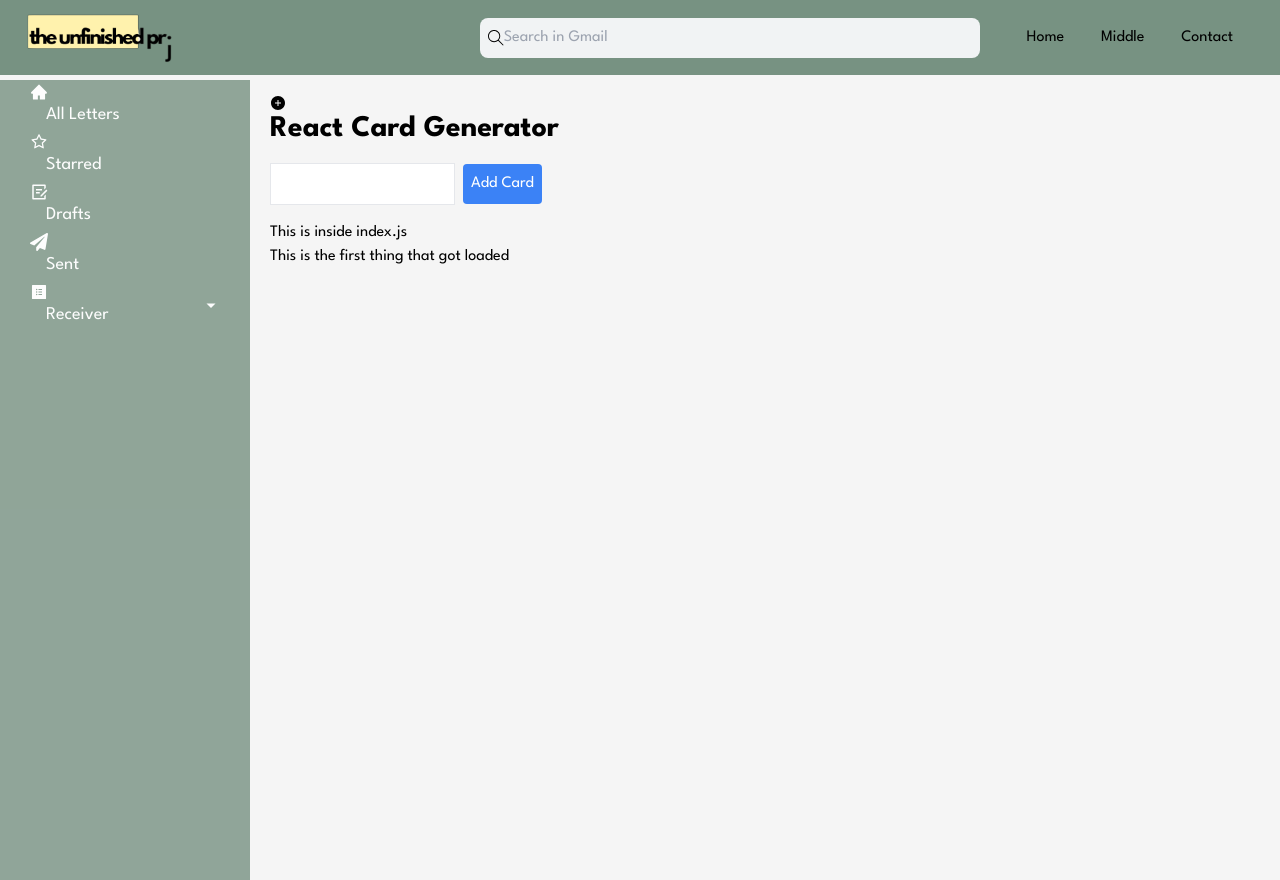
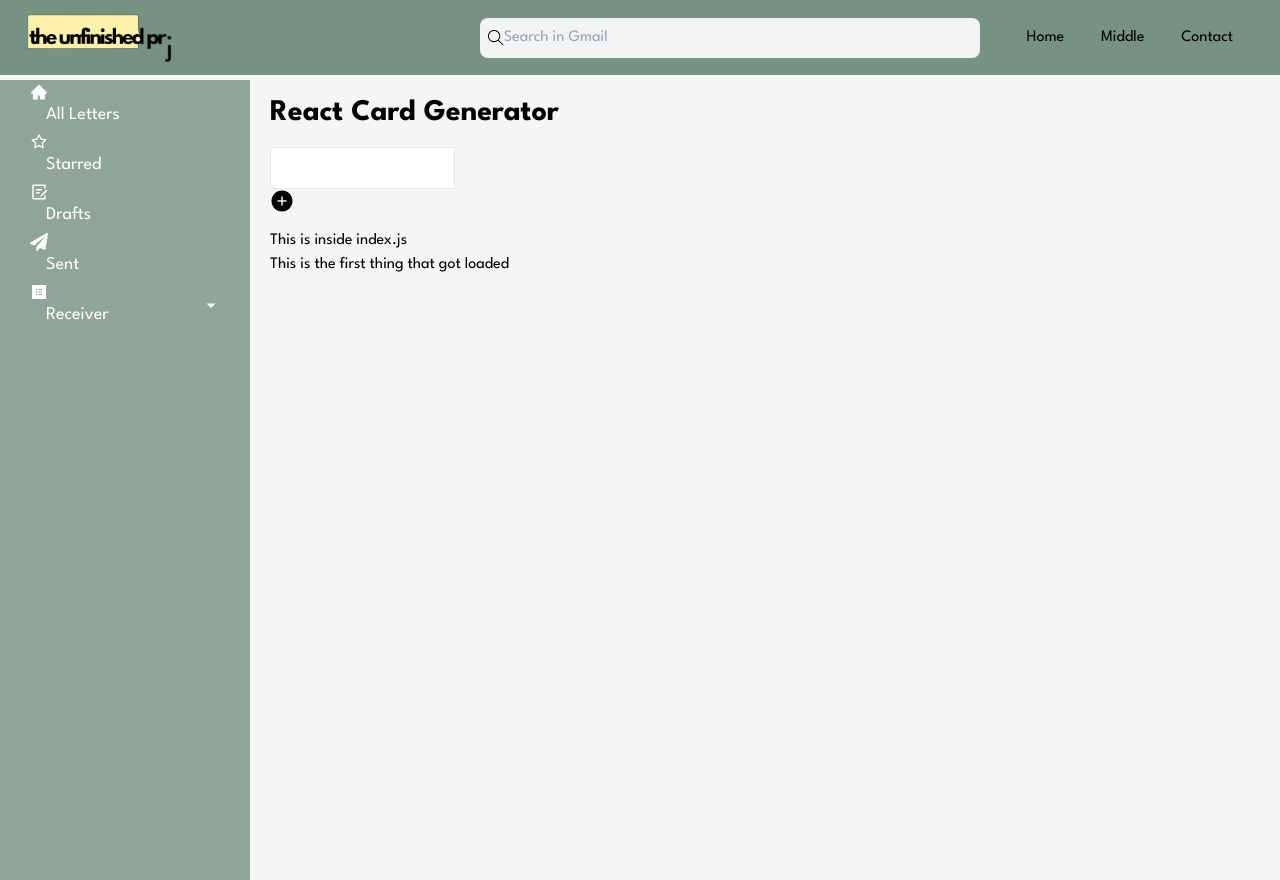
Before and after one commit to hphng/The_Unfinished_Project, a Next.js app: page / in a window 1280 px wide. Built offline with nearby package versions, Linux system fonts and the light colour scheme.

Commit message:
testing branch

```diff
--- a/components/Card/CardContainer.js
+++ b/components/Card/CardContainer.js
@@ -1,5 +1,7 @@
 import React, { useState } from 'react';
-
+import * as AiIcons from "react-icons/ai";
+import PlusButton from './PlusButton';
+import "./CardContainer.module.css";
 import Card from './Cards';
 
 const CardContainer = () => {
@@ -22,12 +24,10 @@ const CardContainer = () => {
                     onChange={(e) => setCardContent(e.target.value)}
                     className="border p-2 mr-2"
                 />
-                <button
+                <AiIcons.AiFillPlusCircle
                     onClick={handleAddCard}
-                    className="bg-blue-500 text-white p-2 rounded"
-                >
-                    Add Card
-                </button>
+                    style={{ fontSize: '24px', cursor: 'pointer' }}
+                    className='plus-icon' />
             </div>
             <div className="flex flex-wrap">
                 {cards.map((card, index) => (
--- /dev/null
+++ b/components/Card/CardContainer.module.css
@@ -0,0 +1,9 @@
+.plus-icon {
+    font-size: 24px;
+    cursor: pointer;
+    transition: color 0.3s;
+}
+
+.plus-icon:hover {
+    opacity: 0.5;
+}
--- /dev/null
+++ b/components/Card/PlusButton.js
@@ -0,0 +1,13 @@
+import React from 'react'
+import * as AiIcons from "react-icons/ai";
+import styles from "./PlusButton.module.css"
+
+const PlusButton = () => {
+  return (
+      <div style={styles.PlusButton}>
+          <AiIcons.AiFillPlusCircle />
+    </div>
+  )
+}
+
+export default PlusButton
--- /dev/null
+++ b/components/Card/PlusButton.module.css
@@ -0,0 +1,9 @@
+.plus-icon {
+    font-size: 24px;
+    cursor: pointer;
+    transition: color 0.3s;
+}
+
+.plus-icon:hover {
+    color: red;
+}
--- a/package.json
+++ b/package.json
@@ -9,10 +9,12 @@
     "lint": "next lint"
   },
   "dependencies": {
+    "autoprefixer": "^10.4.16",
     "bootstrap": "^5.3.2",
     "mongoose": "^7.5.4",
     "next": "13.5.2",
     "next-seo": "^6.1.0",
+    "postcss": "^8.4.31",
     "react": "18.2.0",
     "react-dom": "18.2.0",
     "react-icons": "^4.11.0",
--- a/pages/index.js
+++ b/pages/index.js
@@ -1,11 +1,9 @@
 import React from 'react';
-import * as AiIcons from "react-icons/ai";
 import CardContainer from '../components/Card/CardContainer';
 
 function Home() {
   return (
     <div>
-      <AiIcons.AiFillPlusCircle />
       <p className="text-3xl font-bold mb-4">React Card Generator</p>
       <CardContainer/>
       <h2>This is inside index.js</h2>
--- /dev/null
+++ b/postcss.config.js
@@ -0,0 +1,6 @@
+module.exports = {
+    plugins: {
+        tailwindcss: {},
+        autoprefixer: {},
+    },
+};
```
Also changed, not shown: 1 other file (tests, documents, lock files or other folders).
